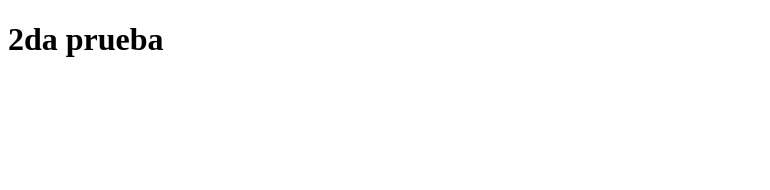
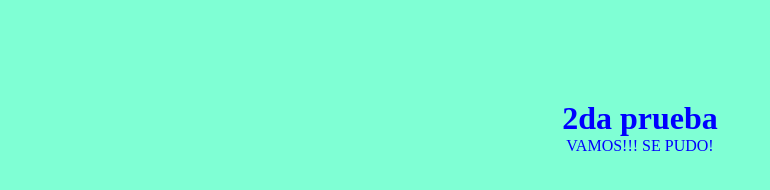
Before and after one commit to herchav22/2da-prueba, a plain HTML site: page index.html in a window 1280 px wide. Shown: the whole page, without its empty margins (0-770 px from the left). Drawn offline with Linux system fonts and the light colour scheme.

Commit message:
agregue contenido

```diff
--- a/estilos.css
+++ b/estilos.css
@@ -0,0 +1,14 @@
+*{
+    margin: 0;
+    padding: 0;
+}
+body{
+    background-color: aquamarine;
+    color: blue;
+    display: flex;
+    justify-content: center;
+    align-items: center;
+    text-align: center;
+    flex-direction: column;
+    margin: 100px;
+}
--- a/index.html
+++ b/index.html
@@ -9,5 +9,6 @@
 </head>
 <body>
     <h1>2da prueba</h1>
+    <p>VAMOS!!! SE PUDO!</p>
 </body>
 </html>
```
